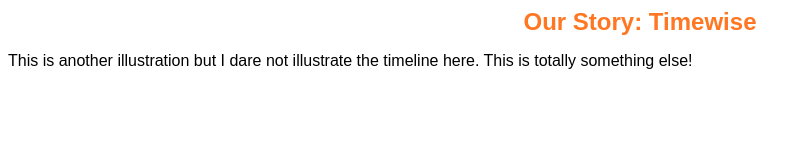
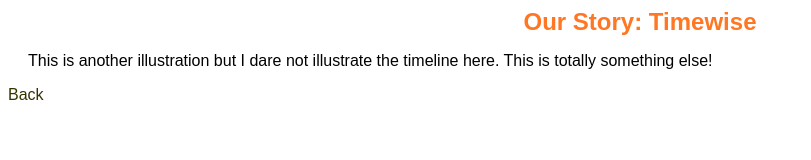
Before and after one commit to gr180872/emptyspaces, a plain HTML site: page Ill_2.html in a window 1280 px wide. Shown: the whole page, without its empty margins (0-811 px from the left). Drawn offline with nearby package versions, Linux system fonts and the light colour scheme.

Commit message:
Added some styling

```diff
--- a/Ill_2.html
+++ b/Ill_2.html
@@ -16,6 +16,12 @@
 	<h1>Our Story: Timewise</h1>
 	<p>This is another illustration but I dare not illustrate the timeline here. This is totally something else!</p>
 
+
+	<div id="illustration_1"></div>
+
+	<a href="index.html">Back</a>
+
+
 	<!-- include local js files below this -->
 	<!-- include local js files above this -->
 </body>
--- a/css/basic.css
+++ b/css/basic.css
@@ -3,3 +3,10 @@
 body {font-family: Arial, Helvetica;}
 
 h1 {text-align: center; font-size: 150%; color: #ff7722;}
+
+p {text-indent: 20px; text-align: justify;}
+
+
+a {text-decoration: none; color: #333300;}
+a:hover {font-weight:bold; color: #ff0000;}
+a:visited {color: #333300;}
```
Also changed, not shown: Ill_1.html (+4 -0 lines).
